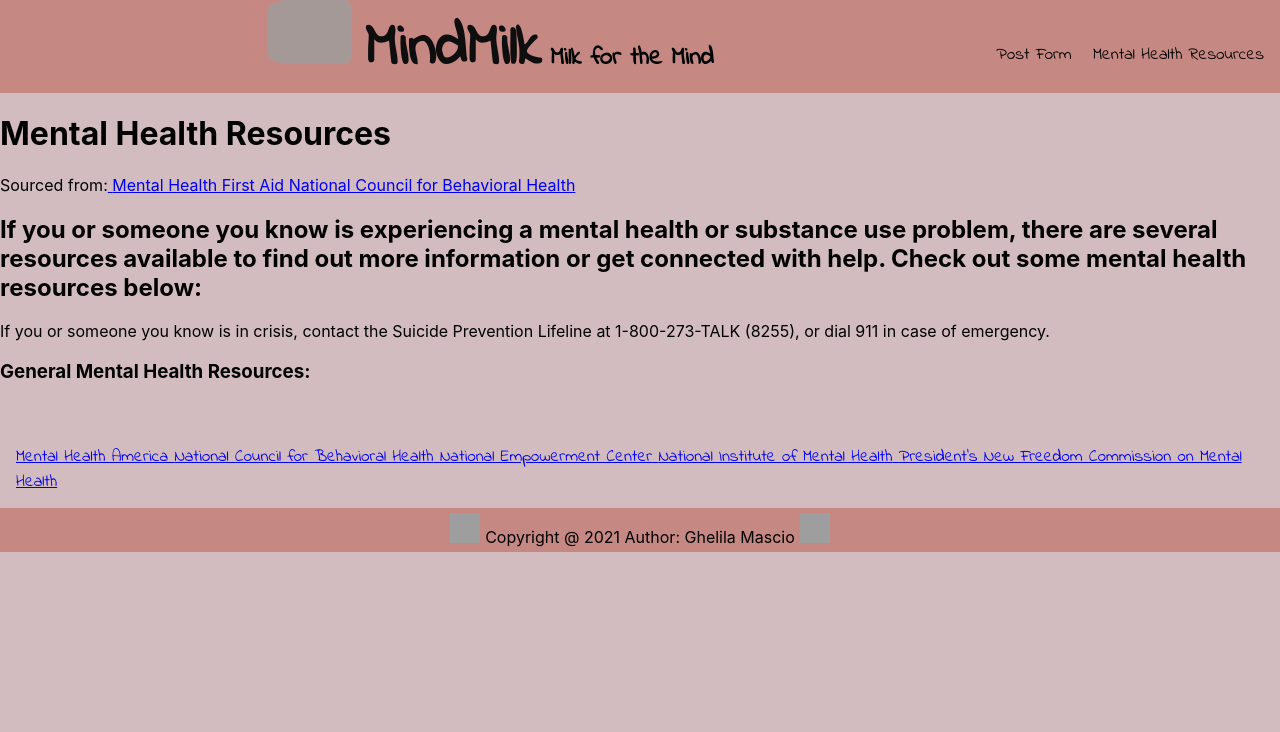
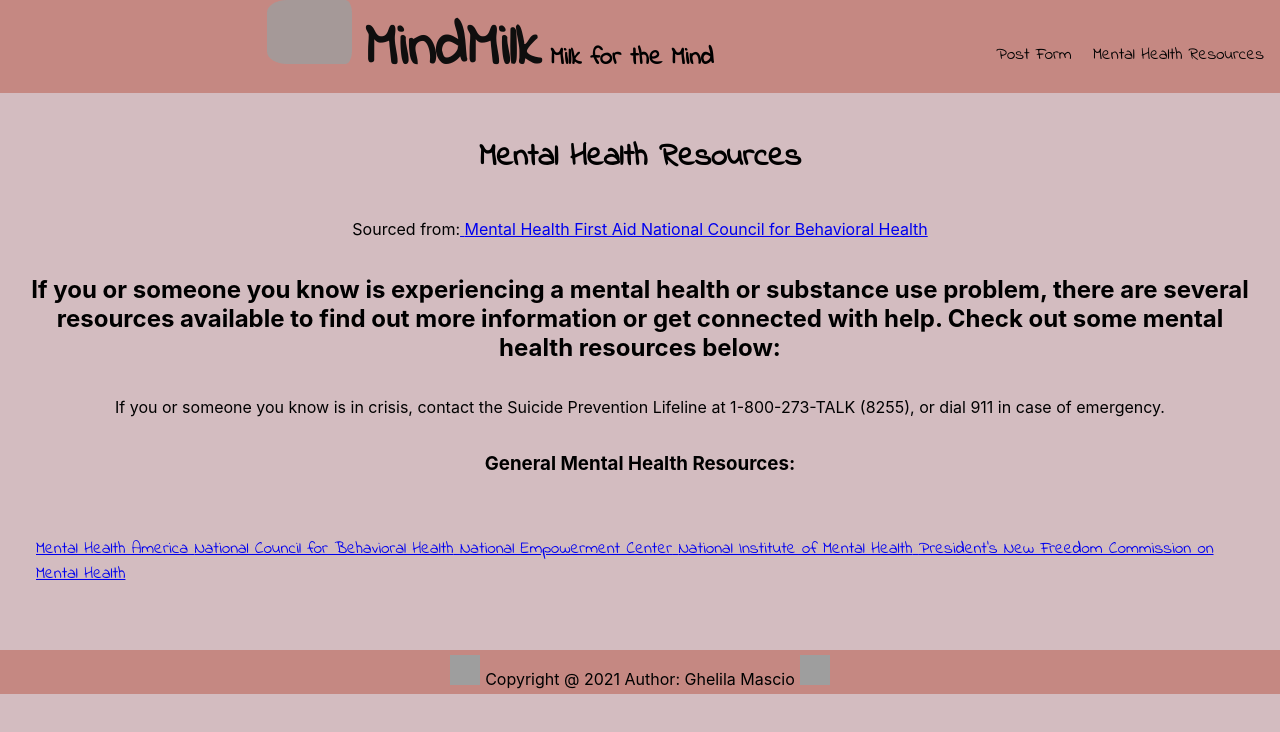
Before and after one commit to gmascio/mindmilk, a React (Create React App) app in the folder client/: page /resources in a window 1280 px wide. Shown: the top 732 px of the page. Built offline with nearby package versions, Linux system fonts and the light colour scheme; no server answers; grey boxes are pictures that could not be loaded.

Commit message:
Resources Component styling

```diff
--- a/client/src/App.css
+++ b/client/src/App.css
@@ -250,3 +250,19 @@ footer {
    display: flex;
    align-items: center;
  } */
+
+ .resources {
+   display: flex;
+   justify-content: center;
+   align-items: center;
+   flex-direction: column;
+   margin: 20px 20px;
+ }
+
+ .resources h1 {
+   text-align: center;
+   font-family: "Indie Flower", cursive;
+ }
+ .resources p , .resources h2 {
+   text-align: center;
+ }
--- a/client/src/components/Resources.jsx
+++ b/client/src/components/Resources.jsx
@@ -2,7 +2,7 @@ import React from "react";
 
 function Resources() {
   return (
-    <div className="Resources">
+    <div className="resources">
       <h1>Mental Health Resources</h1>
       <p>
         Sourced from:
```
Also changed, not shown: 1 other file (tests, documents, lock files or other folders).
